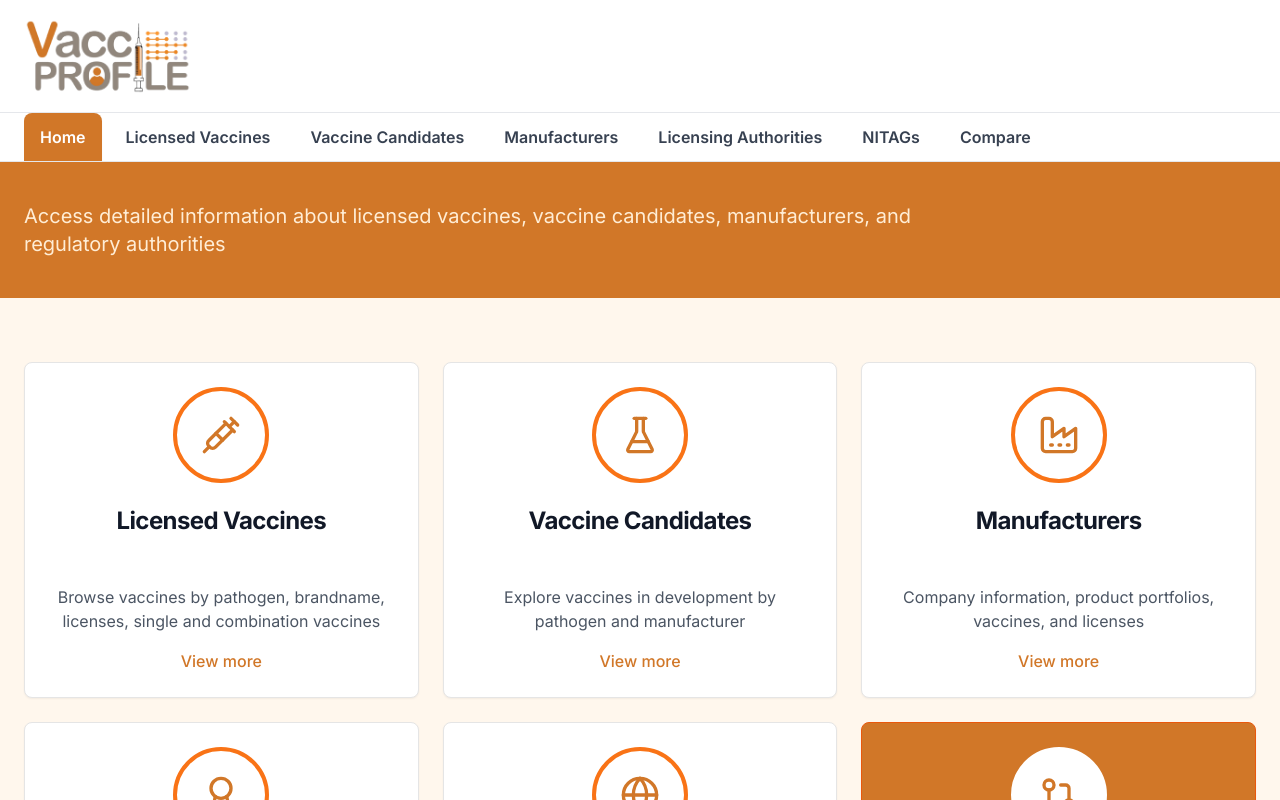
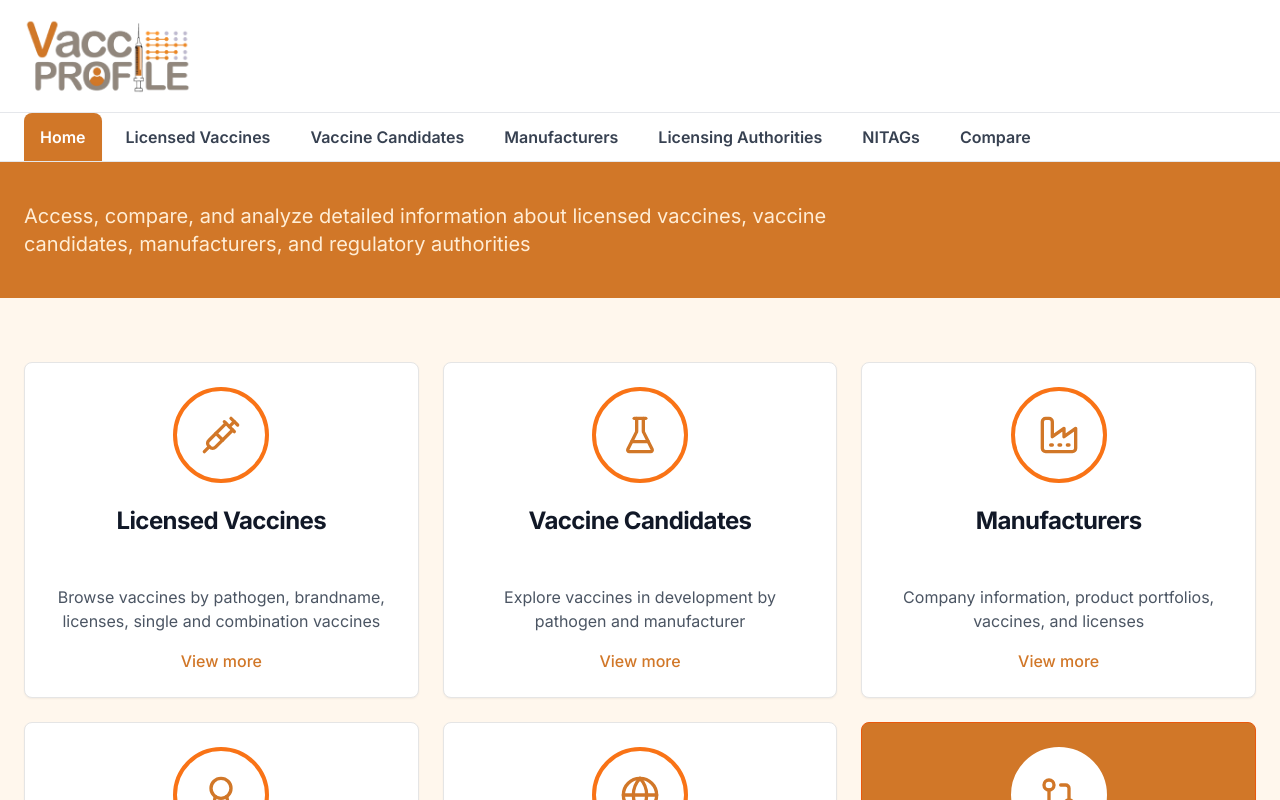
Before and after one commit to Mudassar864/vacciprofile, a Next.js app: page / in a window 1280 px wide. Shown: the top 800 px of the page. Built offline with nearby package versions, Linux system fonts and the light colour scheme.

Commit message:
home text update

```diff
--- a/app/page.tsx
+++ b/app/page.tsx
@@ -7,7 +7,7 @@ export default function Home() {
       <div className="bg-[#d17728] text-white py-6 sm:py-8 md:py-10">
         <div className="container mx-auto px-4 sm:px-6">
           <div className="max-w-4xl">
-            <p className="text-base sm:text-lg md:text-xl text-orange-100">Access detailed information about licensed vaccines, vaccine candidates, manufacturers, and regulatory authorities</p>
+            <p className="text-base sm:text-lg md:text-xl text-orange-100">Access, compare, and analyze detailed information about licensed vaccines, vaccine candidates, manufacturers, and regulatory authorities</p>
           </div>
         </div>
       </div>
```
